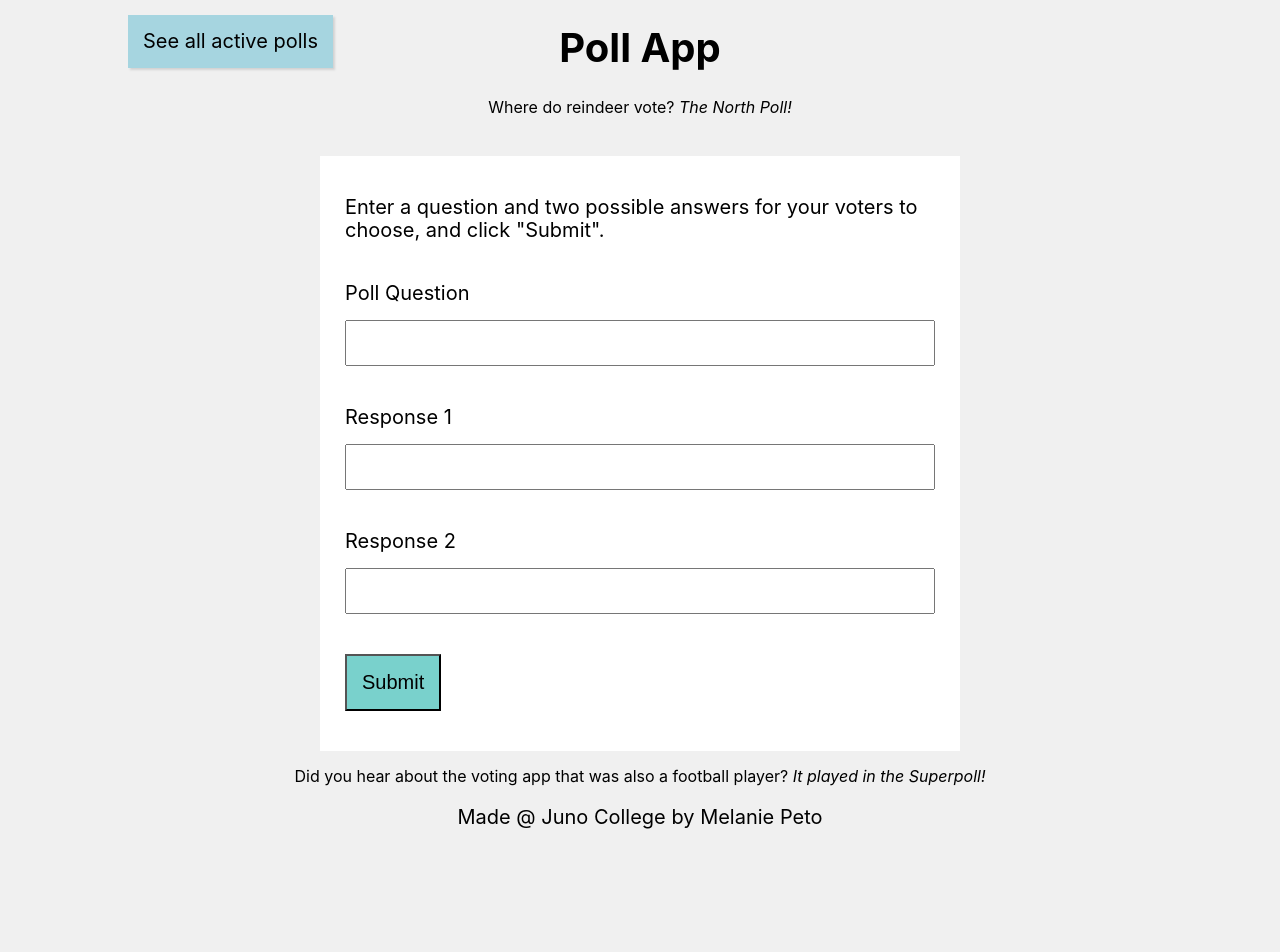
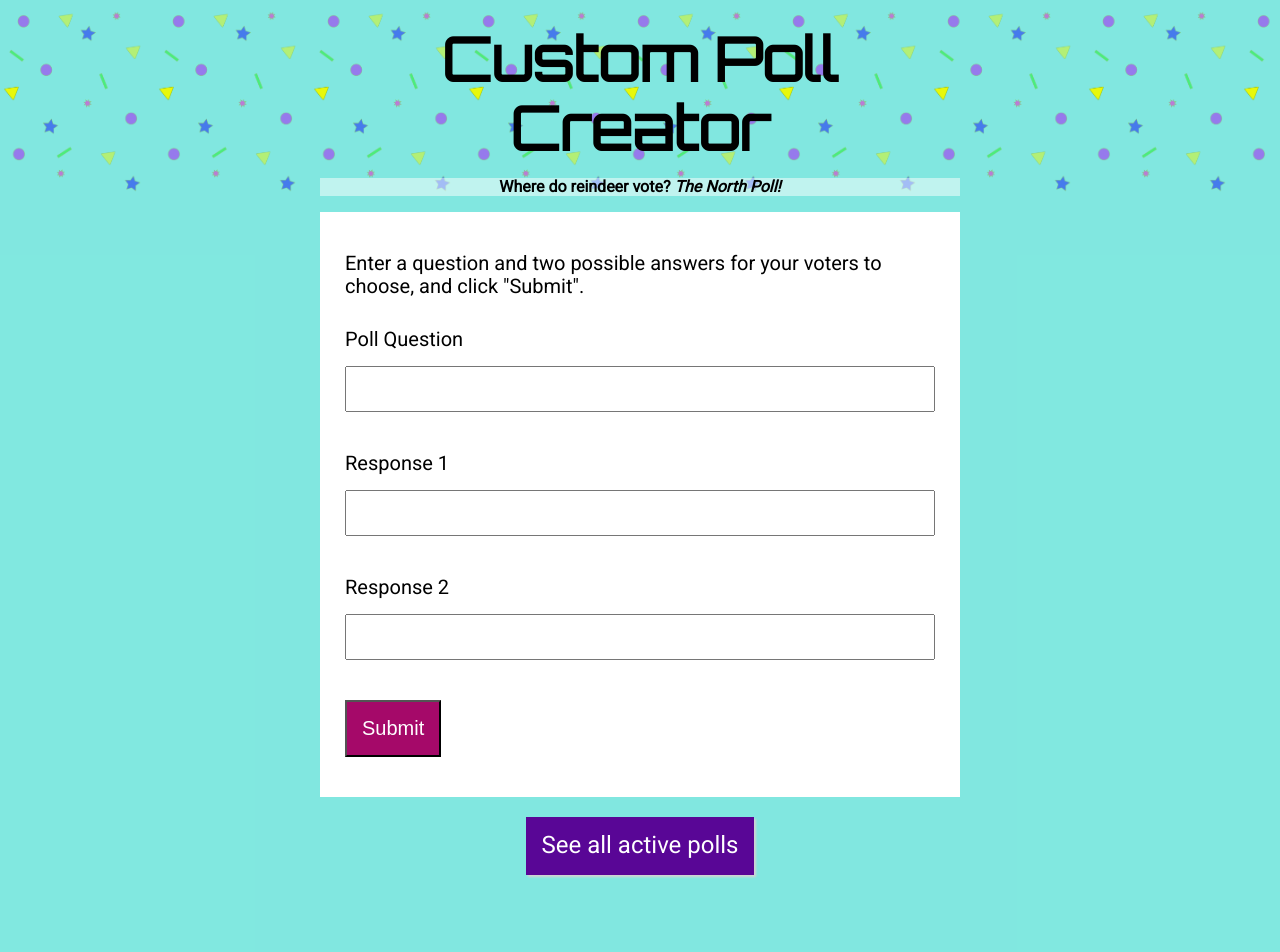
Before and after one commit to melpeto/melanie-peto-project-three, a React (Create React App) app: page / in a window 1280 px wide. Shown: the top 952 px of the page. Before the commit the page ends 829 px from the top, so only its background shows below. Built offline with nearby package versions, Linux system fonts and the light colour scheme.

Commit message:
a lot of styling. Changed name of SeeAllPolls component to SeeAllPollsButton

```diff
--- a/public/index.html
+++ b/public/index.html
@@ -28,7 +28,7 @@
 
     <link rel="preconnect" href="https://fonts.googleapis.com">
     <link rel="preconnect" href="https://fonts.gstatic.com" crossorigin>
-    <link href="https://fonts.googleapis.com/css2?family=Orbitron&display=swap" rel="stylesheet">
+    <link href="https://fonts.googleapis.com/css2?family=Orbitron&family=Roboto&display=swap" rel="stylesheet">
 
   </head>
   <body>
--- a/src/AllPolls.js
+++ b/src/AllPolls.js
@@ -35,7 +35,8 @@ const AllPolls = () => {
 
         <MakeAPollButton />
 
-        <h2>All Active Polls</h2>
+        {/* <h2>All Active Polls</h2> */}
+        <h2>Click on a poll below to enter and vote!</h2>
 
         <ul className="allPolls">
             {list.map( (singlePoll, index) => {
--- a/src/App.css
+++ b/src/App.css
@@ -6,15 +6,20 @@ html{line-height:1.15;-ms-text-size-adjust:100%;-webkit-text-size-adjust:100%}bo
 
 .sr-only { position: absolute; width: 1px; height: 1px; margin: -1px; border: 0; padding: 0; white-space: nowrap; clip-path: inset(100%); clip: rect(0 0 0 0); overflow: hidden;}
 
-/* General Styles ////////////////////////////////////////*/
+/* //////////////////////////////////////// General Styles //////////////////////////////////////// */
 
 html {
   font-size: 125%;
+}
+
+body {
+  font-family: 'Roboto', sans-serif;
   background-color: rgb(240, 240, 240);
 }
 
 .App {
   text-align: center;
+  background-color: rgba(55, 226, 213, 0.6);
 }
 
 .wrapper {
@@ -29,24 +34,34 @@ html {
   margin: 0 auto;
 }
 
-
-h2 {
-  font-size: 1.5rem;
-}
-
 a {
   text-decoration: none;
   color: inherit;
 }
 
+h2 {
+  font-size: 1.5rem;
+  margin-top: 50px;
+  background-color: #F65ABB;
+  padding: 15px;
+}
+
+h3 {
+  margin: 0;
+  padding: 30px;
+  font-size: 1.8rem;
+  text-transform: uppercase;
+  background-color: #FFE064;
+}
+
 .regButton {
-  font-size: 1rem;
+  display: inline-block;
+  font-size: 1.2rem;
   text-decoration: none;
-  background-color: #A6D5E0;
-  margin: 40px auto;
+  color: white;
+  background-color: #590696;
+  margin: 10px auto;
   box-shadow: 2px 2px 2px lightgray;
-  display: inline-block;
-  position: absolute;
 }
 
 .regButton a {
@@ -55,29 +70,36 @@ a {
 }
 
 .pun {
+  font-weight: bolder;
   font-size: 0.8rem;
+  margin-top: 0;
 }
 
 span {
   font-style: italic;
 }
 
-.number {
+/* //////////////////////////////////////// Header.js styles //////////////////////////////////////// */
+
+header {
+  position: relative;
+  background-image: url(./assets/bitmap4.png);
+  background-size: contain;
+}
+
+h1 {
+  font-size: 3rem;
+  margin-top: 0;
+  margin-bottom: 15px;
+  padding-top: 25px;
   font-family: 'Orbitron', sans-serif;
 }
 
-/* Header.js styles */
-
-header {
-  position: relative;
+header .pun {
+  background-color: rgb(255, 255, 255, 0.5);
 }
 
-h1 {
-  margin-top: 0;
-  padding-top: 25px;
-}
-
-/* Creation.js styles ////////////////////////////////////////*/
+/* //////////////////////////////////////// Creation.js styles //////////////////////////////////////// */
 
 .creation {
   background-color: white;
@@ -85,7 +107,7 @@ h1 {
 }
 
 .pollInstructions {
-  margin: 40px 25px;
+  margin: 0 25px 30px 25px;
   padding-top: 40px;
 }
 
@@ -114,118 +136,150 @@ input {
 
 button[type="submit"],
 .seePoll {
+  color: white;
   padding: 15px;
-  background-color: rgb(32, 178, 170, 60%);
+  background-color: #A50969;
   margin-bottom: 40px;
   margin-left: 25px;
 }
 
 .seePoll {
   display: none;
-}
-
-/* seeYours must remain after .seePoll in cascade to display seePoll button after form submission */
-.seeYours {
-  display: inline-block;
-  border: 2px solid yellow;
+  border: 3px solid #FBCB0A;
   box-shadow: 2px 2px 2px lightgray;
 }
 
-/* DisplayNewPoll.js styles ////////////////////////////////////////*/
+/* NOTE .seeYours must remain AFTER .seePoll in cascade in order to properly to display the seePoll button after form submission */
+.seeYours {
+  display: inline-block;
+}
+
+/* //////////////////////////////////////// DisplayNewPoll.js styles ////////////////////////////////////////*/
+
+.navButtons {
+  display: flex;
+  margin-bottom: 50px;
+  justify-content: space-evenly;
+}
+
+h2.votingInstruction {
+  background-color: rgb(91, 170, 255);
+}
 
 .resultsCard {
-  border: 1px solid black;
-  margin-top: 50px;
+  border: 5px solid rgb(91, 170, 255);
+  margin-top: 30px;
+  background-color: white;
+}
+
+.userQ {
+    margin-top: 0;
+    background-color: #b0fb7a;
 }
 
 .results {
   width: 100%;
-  padding-top: 30px;
   padding-bottom: 30px;
   display: flex;
+  flex-wrap: wrap;
   justify-content: space-around;
-  align-items: center;
+  align-items: flex-end;
   font-size: 4rem;
+}
+
+.results div {
+  max-width: calc(50% - 60px);
+  min-width: 200px;
+  width: 100%;
+  margin: 15px 30px;
+  display: flex;
+  flex-direction: column;
+  justify-content: space-between;
+}
+
+.results .number {
   border: 1px solid black;
 }
 
-.results div {
+.votingBtn {
+  font-size: 1.5rem;
+  text-transform: uppercase;
+  background-color: rgb(91, 170, 255, 30%);
   width: 100%;
-  margin: 15px 30px;
+  min-height: 200px;
+  padding: 30px;
+  margin-bottom: 30px;
+  box-shadow: 5px 5px 1px lightgrey;
+  cursor: pointer;
 }
 
-.votingBtn {
-  width: 100%;
-  font-size: 1.5rem;
-  background-color: rgb(255, 255, 255, 0%);
-  padding: 30px;
-  margin-bottom: 30px;
-  box-shadow: 2px 2px 2px lightgrey;
-}
-
-.number {
-  padding: 30px;
-  margin: 0;
-}
-.resultA .number {
-  background-color: #9C7A97;
-}
-
-.resultB .number {
-  background-color: #8BE8CB;
-}
-
-/* AllPolls.js ////////////////////////////////////////*/
+/* //////////////////////////////////////// AllPolls.js ////////////////////////////////////////*/
 
 .allPolls {
   list-style: none;
   display: flex;
   flex-direction: column-reverse;
+  padding: 0;
 }
 
 .activePoll {
-  list-style-type: none;
-  border: 2px solid black;
-  margin: 50px;
-}
-
-h3 {
-  margin: 0;
-  padding: 30px;
-  font-size: 1.8rem;
-  text-transform: capitalize;
-  background-color: aquamarine;
-
+  border: 5px solid #F65ABB;
+  margin: 50px 0;
 }
 
 .activePollParent {
   display: flex;
-  justify-content: space-around;
-  align-items: center;
+  align-items:flex-end;
+  background-color: white;
+}
+
+.res {
+  width: 50%;
 }
 
 .res p {
   font-size: 1.6rem;
   text-transform: uppercase;
+  min-height: 100px;
+  padding: 15px;
+}
+
+p.number {
+  font-family: 'Orbitron', sans-serif;
+  font-size: 6rem;
+  padding: 30px;
+  margin: 0;
+}
+
+.res p.number {
+  border-top: 1px solid #F65ABB;
+}
+
+.resA {
+  border-right: 1px solid #F65ABB;
 }
 
 
-/* SeeAllPolls.js styles //////////////////////////////////////// */
+/* ////////////////////////////////////////  SeeAllPollsButton.js styles //////////////////////////////////////// */
 
 .seeAll {
-  margin: 0;
-  top: 15px;
-  left: 0px;
+  margin-top: 20px;
 }
 
-/* MakeAPollButton.js styles ////////////////////////////////////////*/
+/* ////////////////////////////////////////  MakeAPollButton.js styles ////////////////////////////////////////*/
 
 .makePoll {
   position: static;
+  margin-top: 20px;
 }
 
-/* Footer.js styles */
+/* //////////////////////////////////////// Footer.js styles //////////////////////////////////////// */
+
+footer {
+  margin-top: 200px;
+}
 
 .byline {
   margin-bottom: 0;
+  padding-bottom: 30px;
 }
--- a/src/App.js
+++ b/src/App.js
@@ -13,7 +13,7 @@ function App() {
 
         <Routes>
           <Route path="/" element={
-            <div className="App">
+            <div>
               <Header />
               <Creation />
             </div>
--- a/src/Creation.js
+++ b/src/Creation.js
@@ -1,7 +1,8 @@
 import { useState } from "react";
 import firebase from './firebase.js';
 import {getDatabase, ref, push} from  'firebase/database';
-import { Link } from "react-router-dom";
+import {Link} from "react-router-dom";
+import SeeAllPollsButton from "./SeeAllPollsButton.js";
 
 const Creation = () => {
 
@@ -39,9 +40,14 @@ const Creation = () => {
         setCountA(countA);
         setCountB(countB);
         setIsDisplayed(true);
+        // navigate(`/${pollNumber}`);
     }
 
     return (
+
+        <>
+        {/* <SeeAllPolls /> */}
+
         <div className="creation tightWrapper">
 
             <p className="pollInstructions">Enter a question and two possible answers for your voters to choose, and click "Submit".</p>
@@ -68,9 +74,16 @@ const Creation = () => {
                     <Link to={`/${pollNumber}`}>See your new poll!</Link>
                 </div>
 
+                {/* <button type="submit">See Your New Poll!</button> */}
+
+
+
             </form>
 
         </div>
+
+        <SeeAllPollsButton />
+        </>
     )
 }
 
--- a/src/DisplayNewPoll.js
+++ b/src/DisplayNewPoll.js
@@ -5,6 +5,7 @@ import { useParams } from "react-router-dom";
 import Result from "./Result.js";
 import Header from "./Header.js";
 import MakeAPollButton from "./MakeAPollButton.js";
+import SeeAllPollsButton from "./SeeAllPollsButton.js";
 
 const DisplayNewPoll = () => {
 
@@ -50,13 +51,22 @@ const DisplayNewPoll = () => {
 
     return (
         <>
+
         <Header />
 
-        <MakeAPollButton />
+        <div className="navButtons tightWrapper">
+
+            <MakeAPollButton />
+
+            <SeeAllPollsButton />
+
+        </div>
+
+        <h2 className="tightWrapper votingInstruction">Click a response to vote</h2>
 
         <div className="resultsCard tightWrapper">
 
-            <h2 className="userQ">{poll.userQuestion}</h2>
+            <h3 className="userQ">{poll.userQuestion}</h3>
 
             <section className="results">
 
--- a/src/Header.js
+++ b/src/Header.js
@@ -1,13 +1,11 @@
-import SeeAllPolls from "./SeeAllPolls";
-
 const Header = () => {
     return (
-        <header className='wrapper'>
+        <header>
 
-            <SeeAllPolls />
-
-            <h1>Poll App</h1>
+            <div className="tightWrapper">
+            <h1>Custom Poll Creator</h1>
             <p className="pun">Where do reindeer vote? <span>The North Poll!</span></p>
+            </div>
 
         </header>
     )
--- a/src/SeeAllPolls.js
+++ b/src/SeeAllPollsButton.js
@@ -1,6 +1,6 @@
 import { Link} from "react-router-dom";
 
-const SeeAllPolls = () => {
+const SeeAllPollsButton = () => {
     return (
         <div className="regButton seeAll">
             <Link to="/allpolls">See all active polls</Link>
@@ -8,4 +8,4 @@ const SeeAllPolls = () => {
     )
 }
 
-export default SeeAllPolls;
+export default SeeAllPollsButton;
```
Also changed, not shown: src/assets/bitmap4.png (added).
